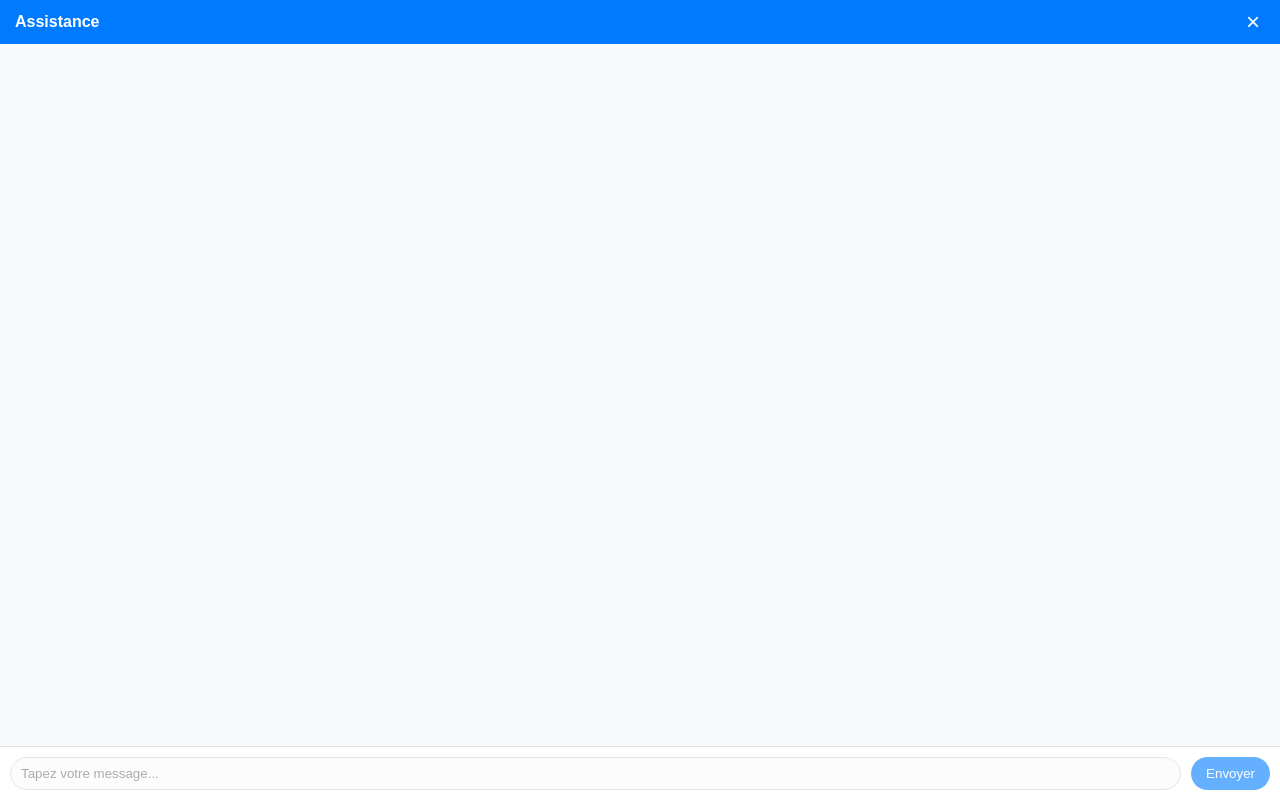
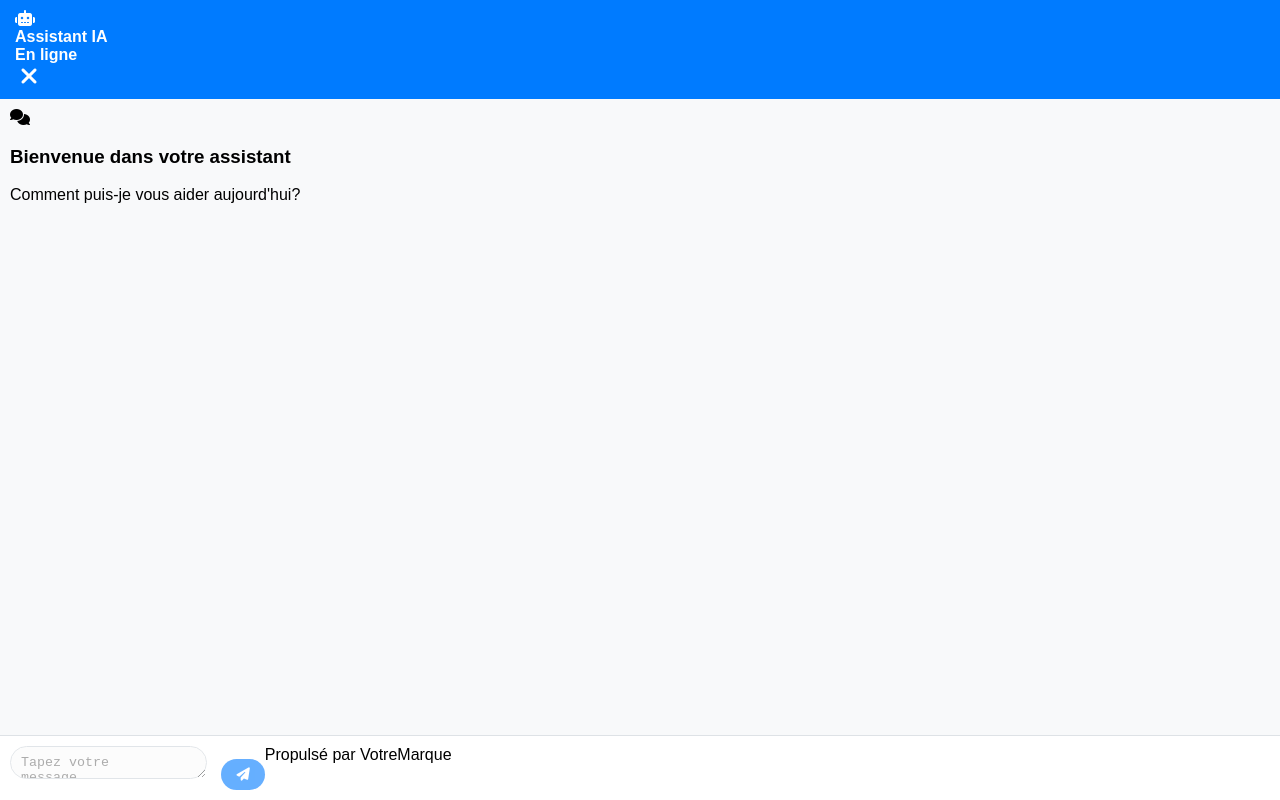
Before and after one commit to francoisbonnisseau/whitelabel-webchat, a plain HTML site: page chat-ui.html in a window 1280 px wide. Drawn offline with Linux system fonts and the light colour scheme.

Commit message:
Update chat-ui.html -> change content

```diff
--- a/chat-ui.html
+++ b/chat-ui.html
@@ -1,27 +1,68 @@
 <!DOCTYPE html>
-<html lang="en">
+<html lang="fr">
 <head>
     <meta charset="UTF-8">
     <meta name="viewport" content="width=device-width, initial-scale=1.0">
-    <title>Chat</title>
+    <title>Chat Assistant</title>
     <link rel="stylesheet" href="chat-ui.css">
+    <link rel="stylesheet" href="https://cdnjs.cloudflare.com/ajax/libs/font-awesome/6.4.0/css/all.min.css">
 </head>
 <body>
     <div class="chat-container">
         <div class="chat-header">
-            <span>Assistance</span>
-             <button id="close-button" title="Fermer le chat">×</button>
+            <div class="header-content">
+                <div class="header-left">
+                    <div class="avatar">
+                        <i class="fas fa-robot"></i>
+                    </div>
+                    <div class="header-info">
+                        <div class="chat-title">Assistant IA</div>
+                        <div class="status">
+                            <span class="status-indicator online"></span>
+                            <span class="status-text">En ligne</span>
+                        </div>
+                    </div>
+                </div>
+                <div class="header-controls">
+                    <button id="close-button" title="Fermer le chat">
+                        <i class="fas fa-times"></i>
+                    </button>
+                </div>
+            </div>
         </div>
+
         <div class="chat-messages" id="chat-messages">
-            <!-- Messages will appear here -->
-             <div id="loading-indicator" style="display: none; text-align: center; padding: 10px;">Chargement...</div>
+            <div class="welcome-message">
+                <div class="welcome-icon">
+                    <i class="fas fa-comments"></i>
+                </div>
+                <h3>Bienvenue dans votre assistant</h3>
+                <p>Comment puis-je vous aider aujourd'hui?</p>
+            </div>
+
+            <div id="error-message-display" class="error-message" style="display: none;"></div>
+            <div id="loading-indicator" class="loading-indicator">
+                <div class="typing-indicator">
+                    <span></span>
+                    <span></span>
+                    <span></span>
+                </div>
+            </div>
         </div>
+
         <div class="chat-input-area">
-            <input type="text" id="chat-input" placeholder="Tapez votre message..." disabled>
-            <button id="chat-send-button" disabled>Envoyer</button>
+            <div class="input-container">
+                <textarea id="chat-input" placeholder="Tapez votre message..." rows="1" disabled></textarea>
+                <button id="chat-send-button" disabled>
+                    <i class="fas fa-paper-plane"></i>
+                </button>
+            </div>
+            <div class="powered-by">
+                Propulsé par <span class="brand">VotreMarque</span>
+            </div>
         </div>
     </div>
-    <!-- Import client depuis CDN (pour éviter build step initial) -->
+
     <script type="module" src="chat-ui.js"></script>
 </body>
 </html>
```
